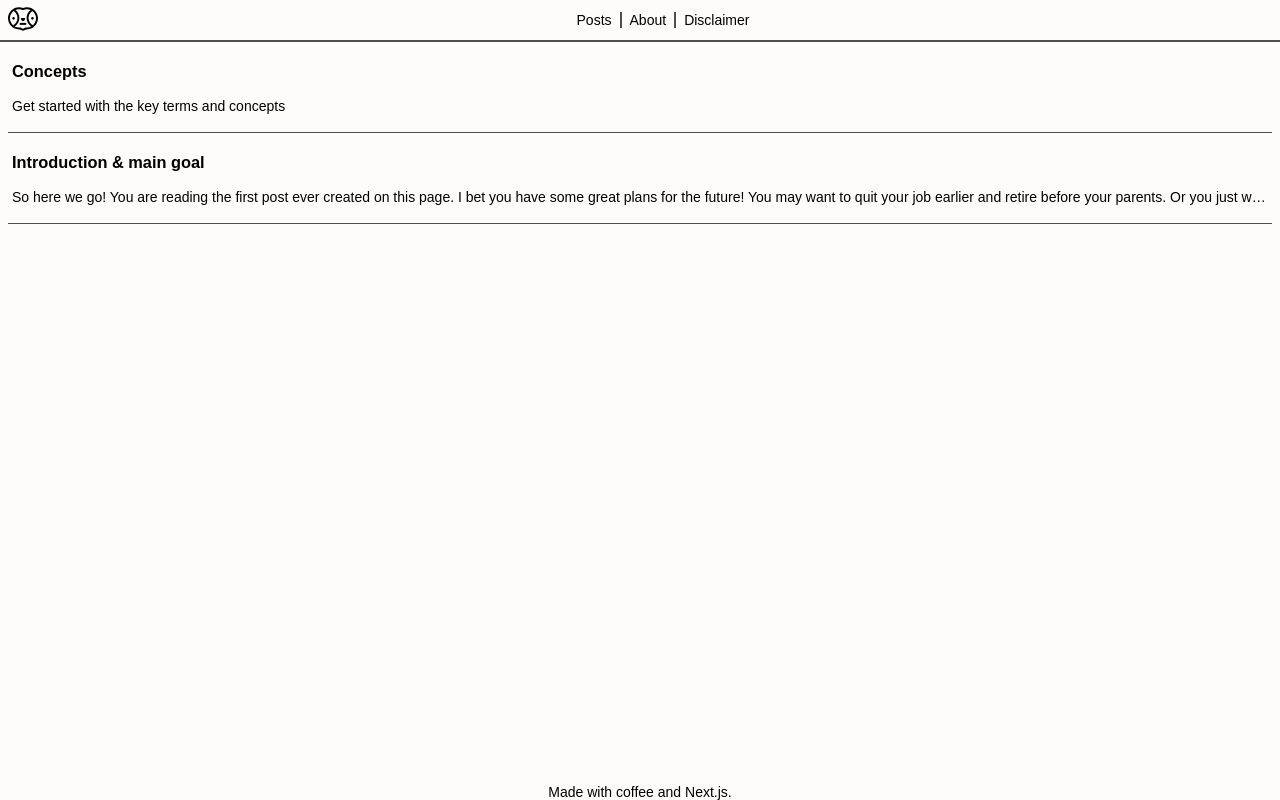
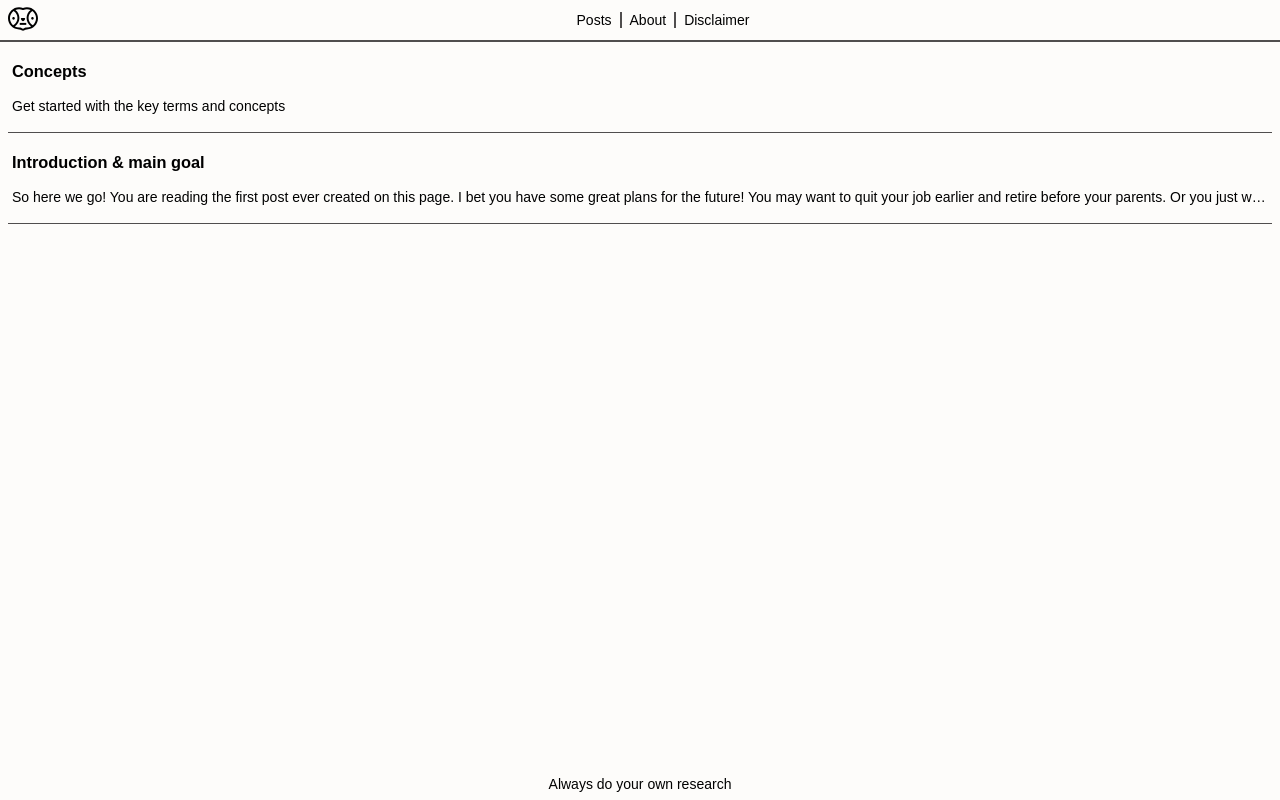
Before and after one commit to vazsonyidl/theboringblog, a Next.js app: page / in a window 1280 px wide. Built offline with nearby package versions, Linux system fonts and the light colour scheme.

Commit message:
doc(footer): update footer content and style

```diff
--- a/components/footer/Footer.module.scss
+++ b/components/footer/Footer.module.scss
@@ -6,5 +6,6 @@
     .description {
         display: flex;
         justify-content: center;
+        margin: 8px 0;
     }
 }
--- a/components/footer/Footer.tsx
+++ b/components/footer/Footer.tsx
@@ -4,7 +4,7 @@ export default function Footer() {
   return (
     <footer role="term" className={styles.footer}>
       <section className={styles.description}>
-        Made with coffee and Next.js.
+        Always do your own research
       </section>
     </footer>
   );
```
